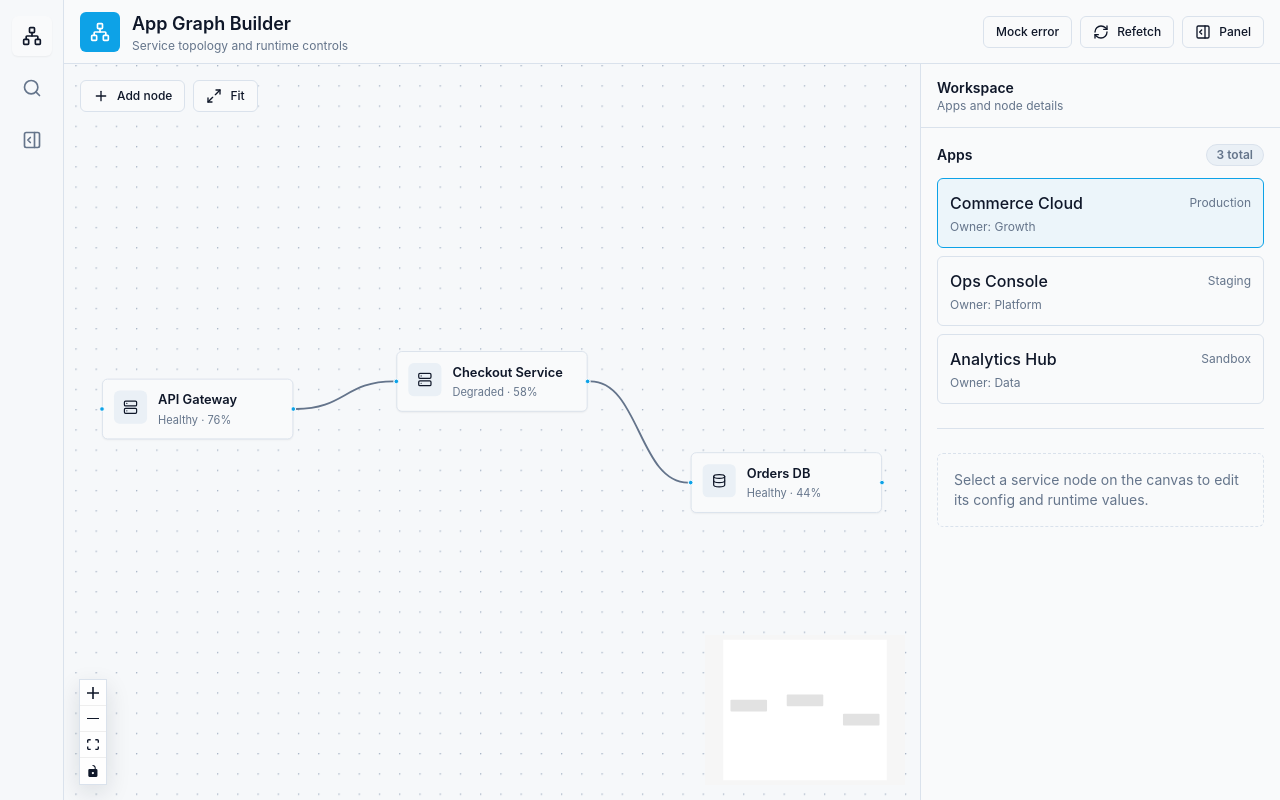
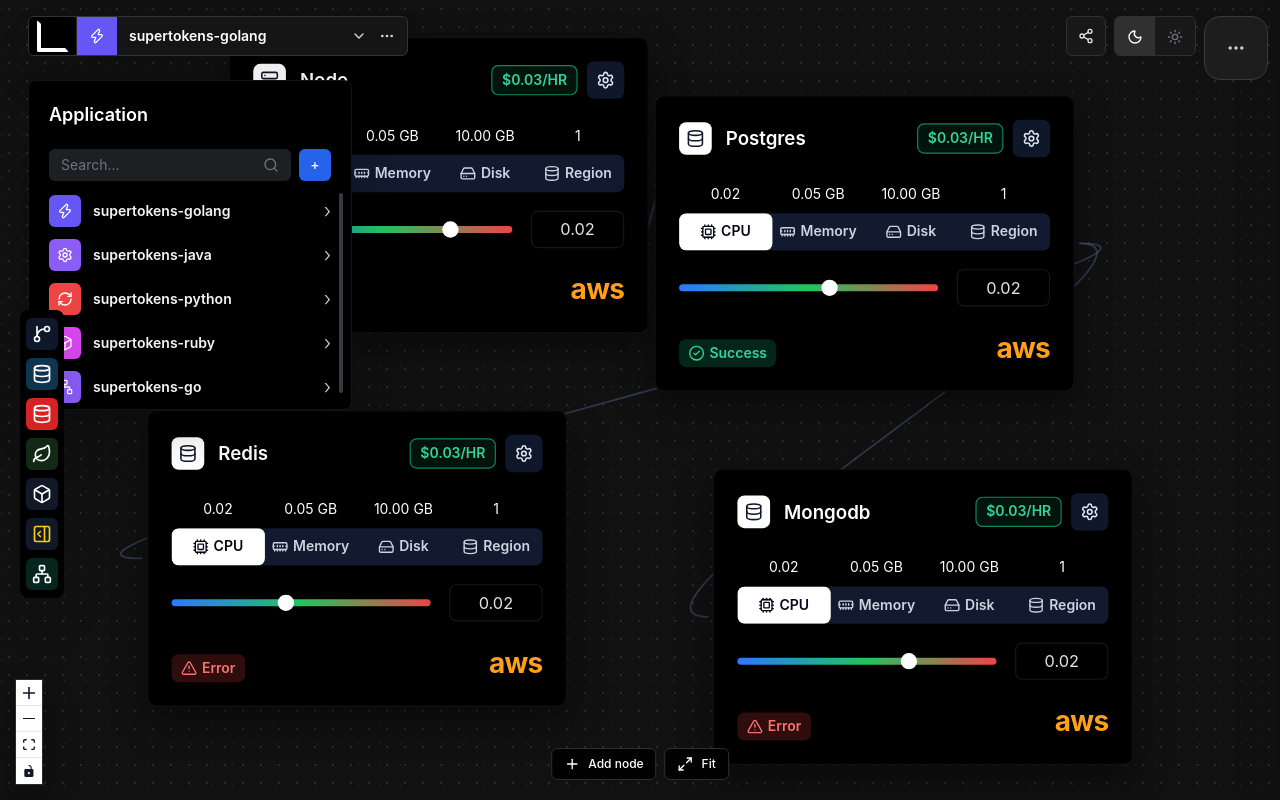
Before and after one commit to Ramdularey1/App-Graph-Builder, a React (Vite) app: page / in a window 1280 px wide. Built offline with nearby package versions, Linux system fonts and the light colour scheme.

Commit message:
update functionality

```diff
--- a/src/api/mockApi.ts
+++ b/src/api/mockApi.ts
@@ -3,19 +3,19 @@ import type { AppGraph, AppSummary } from '../types/graph';
 const apps: AppSummary[] = [
   {
     id: 'commerce',
-    name: 'Commerce Cloud',
+    name: 'supertokens-golang',
     environment: 'Production',
     owner: 'Growth',
   },
   {
     id: 'ops',
-    name: 'Ops Console',
+    name: 'supertokens-java',
     environment: 'Staging',
     owner: 'Platform',
   },
   {
     id: 'analytics',
-    name: 'Analytics Hub',
+    name: 'supertokens-python',
     environment: 'Sandbox',
     owner: 'Data',
   },
@@ -27,9 +27,9 @@ const graphs: Record<string, AppGraph> = {
       {
         id: 'gateway',
         type: 'service',
-        position: { x: 40, y: 110 },
+        position: { x: 420, y: 160 },
         data: {
-          label: 'API Gateway',
+          label: 'Node',
           description: 'Routes storefront and partner traffic.',
           status: 'Healthy',
           traffic: 76,
@@ -39,24 +39,36 @@ const graphs: Record<string, AppGraph> = {
       {
         id: 'checkout',
         type: 'service',
-        position: { x: 360, y: 80 },
+        position: { x: 785, y: 210 },
         data: {
-          label: 'Checkout Service',
+          label: 'Postgres',
           description: 'Owns payment intent and order submission.',
-          status: 'Degraded',
+          status: 'Healthy',
           traffic: 58,
-          kind: 'service',
+          kind: 'database',
         },
       },
       {
         id: 'orders-db',
         type: 'service',
-        position: { x: 680, y: 190 },
+        position: { x: 350, y: 480 },
         data: {
-          label: 'Orders DB',
+          label: 'Redis',
           description: 'Primary order storage cluster.',
-          status: 'Healthy',
+          status: 'Down',
           traffic: 44,
+          kind: 'database',
+        },
+      },
+      {
+        id: 'mongo-db',
+        type: 'service',
+        position: { x: 835, y: 530 },
+        data: {
+          label: 'Mongodb',
+          description: 'Document store for application metadata.',
+          status: 'Down',
+          traffic: 66,
           kind: 'database',
         },
       },
@@ -64,6 +76,7 @@ const graphs: Record<string, AppGraph> = {
     edges: [
       { id: 'gateway-checkout', source: 'gateway', target: 'checkout' },
       { id: 'checkout-orders', source: 'checkout', target: 'orders-db' },
+      { id: 'checkout-mongo', source: 'checkout', target: 'mongo-db' },
     ],
   },
   ops: {
--- a/src/components/graph/GraphCanvas.tsx
+++ b/src/components/graph/GraphCanvas.tsx
@@ -3,7 +3,6 @@ import {
   Background,
   BackgroundVariant,
   Controls,
-  MiniMap,
   ReactFlow,
   useReactFlow,
   useEdgesState,
@@ -107,14 +106,20 @@ export function GraphCanvas() {
   }
 
   return (
-    <section className="relative grid min-h-[calc(100vh-4rem)] grid-cols-1 bg-muted/20 lg:grid-cols-[minmax(0,1fr)_360px]">
+    <section className="relative min-h-screen bg-transparent">
       <div className="relative min-w-0">
-        <div className="absolute left-4 top-4 z-10 flex flex-wrap gap-2">
-          <Button size="sm" variant="outline" onClick={addServiceNode}>
+        <div className="absolute bottom-5 left-1/2 z-10 flex -translate-x-1/2 flex-wrap gap-2">
+          <Button
+            className="border-[#2f2f2f] bg-black/90 text-white hover:bg-[#171717]"
+            size="sm"
+            variant="outline"
+            onClick={addServiceNode}
+          >
             <Plus className="h-4 w-4" />
             Add node
           </Button>
           <Button
+            className="border-[#2f2f2f] bg-black/90 text-white hover:bg-[#171717]"
             size="sm"
             variant="outline"
             onClick={() => {
@@ -143,7 +148,7 @@ export function GraphCanvas() {
         ) : (
           <div
             ref={flowWrapperRef}
-            className="h-[calc(100vh-4rem)] min-h-[560px]"
+            className="h-screen min-h-[720px]"
           >
             <ReactFlow<AppGraph['nodes'][number]>
               nodes={nodes}
@@ -155,26 +160,23 @@ export function GraphCanvas() {
               onSelectionChange={onSelectionChange}
               onNodesDelete={() => setSelectedNodeId(null)}
               fitView
+              fitViewOptions={{ padding: 0.1 }}
               deleteKeyCode={['Backspace', 'Delete']}
               proOptions={{ hideAttribution: true }}
+              className="dark-canvas-flow"
             >
               <FitViewBridge />
               <Background
-                color="#94a3b8"
-                gap={22}
-                size={1.5}
+                color="#2c2c2c"
+                gap={18}
+                size={1.25}
                 variant={BackgroundVariant.Dots}
               />
-              <Controls />
-              <MiniMap pannable zoomable />
+            <Controls className="graph-controls" />
             </ReactFlow>
           </div>
         )}
       </div>
-
-      <aside className="hidden border-l border-border bg-background lg:block">
-        <RightPanel selectedNode={selectedNode} onUpdateNode={updateNodeData} />
-      </aside>
 
       <div
         className={[
@@ -185,7 +187,7 @@ export function GraphCanvas() {
       />
       <aside
         className={[
-          'fixed right-0 top-0 z-50 h-full w-[min(92vw,380px)] translate-x-full border-l border-border bg-background shadow-2xl transition-transform lg:hidden',
+          'fixed right-0 top-0 z-50 h-full w-[min(92vw,380px)] translate-x-full border-l border-[#2b2b2b] bg-black text-white shadow-2xl transition-transform',
           isMobilePanelOpen ? 'translate-x-0' : '',
         ].join(' ')}
       >
--- a/src/components/graph/ServiceNodeCard.tsx
+++ b/src/components/graph/ServiceNodeCard.tsx
@@ -1,31 +1,117 @@
 import { Handle, Position, type NodeProps } from '@xyflow/react';
-import { Database, Server } from 'lucide-react';
+import {
+  AlertTriangle,
+  CheckCircle2,
+  Cpu,
+  Database,
+  HardDrive,
+  MemoryStick,
+  Server,
+  Settings,
+} from 'lucide-react';
 import type { ServiceNode } from '../../types/graph';
 import { cn } from '../../lib/utils';
 
 export function ServiceNodeCard({ data, selected }: NodeProps<ServiceNode>) {
   const Icon = data.kind === 'database' ? Database : Server;
+  const isHealthy = data.status === 'Healthy';
 
   return (
     <div
       className={cn(
-        'min-w-52 rounded-md border border-border bg-background p-3 shadow-sm transition-shadow',
-        selected && 'border-primary shadow-lg shadow-primary/10'
+        'w-[360px] rounded-lg border border-[#111] bg-black p-5 text-white shadow-[0_12px_30px_rgba(0,0,0,0.45)] transition-shadow sm:w-[360px]',
+        selected && 'border-[#2563eb] shadow-[0_0_0_1px_rgba(37,99,235,0.6),0_16px_36px_rgba(0,0,0,0.5)]'
       )}
     >
-      <Handle className="!bg-primary" position={Position.Left} type="target" />
-      <div className="flex items-start gap-3">
-        <div className="flex h-9 w-9 items-center justify-center rounded-md bg-muted text-foreground">
-          <Icon className="h-4 w-4" />
+      <Handle
+        className="!h-2 !w-2 !border-0 !bg-transparent"
+        position={Position.Left}
+        type="target"
+      />
+      <div className="mb-6 flex items-center justify-between gap-4">
+        <div className="flex min-w-0 items-center gap-3">
+          <div className="grid h-7 w-7 place-items-center rounded-md bg-white text-slate-900">
+            <Icon className="h-4 w-4" />
+          </div>
+          <div className="truncate text-base font-semibold">{data.label}</div>
         </div>
-        <div className="min-w-0">
-          <div className="truncate text-sm font-semibold">{data.label}</div>
-          <div className="mt-1 text-xs text-muted-foreground">
-            {data.status} · {data.traffic}%
-          </div>
+        <div className="flex items-center gap-2">
+          <span className="rounded-md border border-emerald-500/70 bg-emerald-500/10 px-2 py-1 text-xs font-semibold text-emerald-400">
+            $0.03/HR
+          </span>
+          <button
+            className="grid h-8 w-8 place-items-center rounded-md bg-[#0f172a] text-slate-200"
+            type="button"
+            aria-label="Node settings"
+          >
+            <Settings className="h-4 w-4" />
+          </button>
         </div>
       </div>
-      <Handle className="!bg-primary" position={Position.Right} type="source" />
+
+      <div className="mb-2 grid grid-cols-4 text-center text-xs text-white">
+        <span>0.02</span>
+        <span>0.05 GB</span>
+        <span>10.00 GB</span>
+        <span>1</span>
+      </div>
+
+      <div className="mb-4 grid grid-cols-4 overflow-hidden rounded-md bg-[#111a2e] text-xs font-semibold text-slate-300">
+        <div className="flex h-8 items-center justify-center gap-1 rounded-md bg-white text-slate-950">
+          <Cpu className="h-3.5 w-3.5" />
+          CPU
+        </div>
+        <div className="flex h-8 items-center justify-center gap-1">
+          <MemoryStick className="h-3.5 w-3.5" />
+          Memory
+        </div>
+        <div className="flex h-8 items-center justify-center gap-1">
+          <HardDrive className="h-3.5 w-3.5" />
+          Disk
+        </div>
+        <div className="flex h-8 items-center justify-center gap-1">
+          <Database className="h-3.5 w-3.5" />
+          Region
+        </div>
+      </div>
+
+      <div className="mb-5 flex items-center gap-4">
+        <div className="relative h-1.5 flex-1 rounded-full bg-gradient-to-r from-[#2c78ff] via-[#21c55d] to-[#ef4444]">
+          <div
+            className="absolute top-1/2 h-3.5 w-3.5 -translate-y-1/2 rounded-full bg-white"
+            style={{ left: `calc(${data.traffic}% - 7px)` }}
+          />
+        </div>
+        <div className="grid h-8 w-20 place-items-center rounded-md border border-[#171717] bg-black text-sm text-zinc-200">
+          0.02
+        </div>
+      </div>
+
+      <div className="flex items-end justify-between">
+        <span
+          className={cn(
+            'inline-flex items-center gap-1 rounded-md px-2 py-1 text-xs font-semibold',
+            isHealthy
+              ? 'bg-emerald-500/20 text-emerald-400'
+              : 'bg-red-500/20 text-red-400'
+          )}
+        >
+          {isHealthy ? (
+            <CheckCircle2 className="h-3.5 w-3.5" />
+          ) : (
+            <AlertTriangle className="h-3.5 w-3.5" />
+          )}
+          {isHealthy ? 'Success' : 'Error'}
+        </span>
+        <div className="text-2xl font-bold tracking-tight text-[#ff9f1a]">
+          aws
+        </div>
+      </div>
+      <Handle
+        className="!h-2 !w-2 !border-0 !bg-transparent"
+        position={Position.Right}
+        type="source"
+      />
     </div>
   );
 }
--- a/src/components/layout/AppShell.tsx
+++ b/src/components/layout/AppShell.tsx
@@ -1,4 +1,21 @@
-import { Menu, Network, PanelRightOpen, RefreshCw, Search } from 'lucide-react';
+import {
+  Box,
+  ChevronDown,
+  Database,
+  GitBranch,
+  Leaf,
+  Menu,
+  Moon,
+  MoreHorizontal,
+  Network,
+  PanelRightOpen,
+  RefreshCw,
+  Search,
+  Settings,
+  Share2,
+  Sun,
+  Zap,
+} from 'lucide-react';
 import { useEffect } from 'react';
 import { useQueryClient } from '@tanstack/react-query';
 import { GraphCanvas } from '../graph/GraphCanvas';
@@ -23,82 +40,128 @@ export function AppShell() {
   }, [apps, selectedAppId, setSelectedAppId]);
 
   return (
-    <div className="flex min-h-screen bg-background text-foreground">
+    <div className="relative min-h-screen overflow-hidden bg-[#111111] text-white">
+      <div className="pointer-events-none absolute inset-0 bg-[radial-gradient(circle_at_center,rgba(255,255,255,0.10)_1px,transparent_1.5px)] [background-size:18px_18px]" />
+      <header className="pointer-events-none fixed left-7 right-3 top-4 z-30 flex items-start justify-between">
+        <div className="pointer-events-auto flex h-10 w-[380px] max-w-[calc(100vw-2rem)] items-center overflow-hidden rounded-md border border-[#333] bg-[#151515] shadow-2xl">
+          <div className="grid h-10 w-12 place-items-center border-r border-[#2a2a2a] bg-black">
+            <div className="h-8 w-8 rounded-sm border-4 border-white border-r-transparent border-t-transparent" />
+          </div>
+          <div className="grid h-10 w-10 place-items-center bg-[#6657f4]">
+            <Zap className="h-4 w-4 text-white" />
+          </div>
+          <div className="flex min-w-0 flex-1 items-center justify-between px-3 text-sm font-semibold">
+            <span className="truncate">supertokens-golang</span>
+            <div className="flex items-center gap-3 text-zinc-300">
+              <ChevronDown className="h-4 w-4" />
+              <MoreHorizontal className="h-4 w-4" />
+            </div>
+          </div>
+        </div>
+
+        <div className="pointer-events-auto flex items-start gap-2">
+          <Button
+            className="h-10 w-10 border-[#303030] bg-[#181818] text-zinc-200 hover:bg-[#242424]"
+            size="icon"
+            variant="outline"
+            onClick={() => queryClient.invalidateQueries()}
+            aria-label="Refetch"
+          >
+            <Share2 className="h-4 w-4" />
+          </Button>
+          <div className="flex h-10 overflow-hidden rounded-md border border-[#303030] bg-[#181818]">
+            <Button
+              className="h-10 w-10 rounded-none border-0 bg-[#303030] text-white hover:bg-[#3a3a3a]"
+              size="icon"
+              variant="ghost"
+              onClick={() => setSimulateApiError(!simulateApiError)}
+              aria-label="Toggle mock error"
+            >
+              <Moon className="h-4 w-4" />
+            </Button>
+            <Button
+              className="h-10 w-10 rounded-none border-0 bg-transparent text-zinc-500 hover:bg-[#242424]"
+              size="icon"
+              variant="ghost"
+              onClick={() => queryClient.invalidateQueries()}
+              aria-label="Refresh data"
+            >
+              <Sun className="h-4 w-4" />
+            </Button>
+          </div>
+          <Button
+            className="h-16 w-16 rounded-2xl border-[#3a3a3a] bg-[#1d1d1d] text-zinc-300 hover:bg-[#252525]"
+            size="icon"
+            variant="outline"
+            onClick={() => setMobilePanelOpen(true)}
+            aria-label="Open inspector"
+          >
+            <MoreHorizontal className="h-5 w-5" />
+          </Button>
+        </div>
+      </header>
+
       <LeftRail />
-      <div className="flex min-w-0 flex-1 flex-col">
-        <header className="flex h-16 items-center justify-between border-b border-border bg-background/95 px-4 backdrop-blur">
-          <div className="flex min-w-0 items-center gap-3">
+      <div className="relative z-10 min-h-screen">
+        <main className="min-h-screen">
+          <GraphCanvas />
+        </main>
+        <div className="fixed left-7 top-20 z-20 hidden h-[330px] w-[324px] rounded-lg border border-[#141414] bg-black shadow-2xl md:block">
+          <div className="p-5">
+            <div className="mb-5 text-lg font-semibold">Application</div>
+            <div className="mb-3 flex gap-2">
+              <div className="flex h-8 flex-1 items-center gap-2 rounded-md bg-[#1d2023] px-3 text-sm text-zinc-500">
+                <span>Search...</span>
+                <Search className="ml-auto h-4 w-4" />
+              </div>
+              <Button
+                className="h-8 w-8 bg-[#2563eb] hover:bg-[#1d4ed8]"
+                size="icon"
+                onClick={() => setMobilePanelOpen(true)}
+              >
+                +
+              </Button>
+            </div>
             <Button
-              className="lg:hidden"
+              className="mb-3 md:hidden"
               size="icon"
-              variant="outline"
               onClick={() => setMobilePanelOpen(true)}
               aria-label="Open panel"
             >
               <Menu className="h-4 w-4" />
             </Button>
-            <div className="flex h-10 w-10 items-center justify-center rounded-md bg-primary text-primary-foreground">
-              <Network className="h-5 w-5" />
-            </div>
-            <div className="min-w-0">
-              <h1 className="truncate text-lg font-semibold">
-                App Graph Builder
-              </h1>
-              <p className="truncate text-xs text-muted-foreground">
-                Service topology and runtime controls
-              </p>
-            </div>
+            <AppMenu />
           </div>
-          <div className="flex items-center gap-2">
-            <Button
-              variant={simulateApiError ? 'default' : 'outline'}
-              size="sm"
-              onClick={() => setSimulateApiError(!simulateApiError)}
-            >
-              Mock error
-            </Button>
-            <Button
-              variant="outline"
-              size="sm"
-              onClick={() => queryClient.invalidateQueries()}
-            >
-              <RefreshCw className="h-4 w-4" />
-              <span className="hidden sm:inline">Refetch</span>
-            </Button>
-            <Button
-              className="hidden lg:inline-flex"
-              variant="outline"
-              size="sm"
-              onClick={() => setMobilePanelOpen(true)}
-            >
-              <PanelRightOpen className="h-4 w-4" />
-              Panel
-            </Button>
-          </div>
-        </header>
-
-        <main className="min-h-0 flex-1">
-          <GraphCanvas />
-        </main>
+          <div className="absolute right-2 top-28 h-[200px] w-1 rounded-full bg-zinc-500/50" />
+        </div>
       </div>
     </div>
   );
 }
 
 function LeftRail() {
-  const items = [Network, Search, PanelRightOpen];
+  const items = [
+    { icon: GitBranch, color: 'bg-[#0f172a]', label: 'GitHub' },
+    { icon: Database, color: 'bg-[#0f3450]', label: 'Postgres' },
+    { icon: Database, color: 'bg-[#d52222]', label: 'Redis' },
+    { icon: Leaf, color: 'bg-[#112915]', label: 'Mongo' },
+    { icon: Box, color: 'bg-[#111827]', label: 'Box' },
+    { icon: PanelRightOpen, color: 'bg-[#111827]', label: 'Panels' },
+    { icon: Network, color: 'bg-[#06251d]', label: 'Network' },
+  ];
 
   return (
-    <nav className="hidden w-16 shrink-0 flex-col items-center gap-3 border-r border-border bg-muted/25 py-4 md:flex">
-      {items.map((Icon, index) => (
+    <nav className="fixed left-5 top-[310px] z-30 hidden w-11 flex-col items-center gap-2 rounded-lg bg-black p-2 shadow-2xl md:flex">
+      {items.map(({ icon: Icon, color, label }, index) => (
         <button
           className={cn(
-            'flex h-10 w-10 items-center justify-center rounded-md text-muted-foreground transition-colors hover:bg-accent hover:text-foreground',
-            index === 0 && 'bg-background text-foreground shadow-sm'
+            'flex h-8 w-8 items-center justify-center rounded-md text-white transition-transform hover:scale-105',
+            color,
+            index === 5 && 'text-yellow-400'
           )}
-          key={Icon.displayName ?? index}
+          key={label}
           type="button"
-          aria-label={`Navigation item ${index + 1}`}
+          aria-label={label}
         >
           <Icon className="h-5 w-5" />
         </button>
@@ -106,3 +169,36 @@ function LeftRail() {
     </nav>
   );
 }
+
+function AppMenu() {
+  const rows = [
+    { name: 'supertokens-golang', icon: Zap, color: 'bg-[#6657f4]' },
+    { name: 'supertokens-java', icon: Settings, color: 'bg-[#8b5cf6]' },
+    { name: 'supertokens-python', icon: RefreshCw, color: 'bg-[#ef4444]' },
+    { name: 'supertokens-ruby', icon: Box, color: 'bg-[#d946ef]' },
+    { name: 'supertokens-go', icon: Network, color: 'bg-[#8b5cf6]' },
+  ];
+
+  return (
+    <div className="space-y-2">
+      {rows.map(({ name, icon: Icon, color }) => (
+        <button
+          className="flex h-9 w-full items-center gap-3 rounded-md text-left text-sm font-semibold text-zinc-100 hover:bg-white/5"
+          key={name}
+          type="button"
+        >
+          <span
+            className={cn(
+              'grid h-8 w-8 shrink-0 place-items-center rounded-md text-white',
+              color
+            )}
+          >
+            <Icon className="h-4 w-4" />
+          </span>
+          <span className="flex-1">{name}</span>
+          <span className="text-xl font-light text-zinc-300">›</span>
+        </button>
+      ))}
+    </div>
+  );
+}
--- a/src/styles.css
+++ b/src/styles.css
@@ -3,27 +3,27 @@
 @tailwind utilities;
 
 :root {
-  --background: 210 20% 98%;
-  --foreground: 222 47% 11%;
-  --muted: 210 40% 94%;
-  --muted-foreground: 215 16% 47%;
-  --accent: 210 40% 94%;
-  --accent-foreground: 222 47% 11%;
-  --border: 214 32% 89%;
-  --input: 214 32% 89%;
-  --ring: 199 89% 48%;
-  --primary: 199 89% 48%;
+  --background: 0 0% 7%;
+  --foreground: 0 0% 100%;
+  --muted: 0 0% 12%;
+  --muted-foreground: 0 0% 60%;
+  --accent: 0 0% 15%;
+  --accent-foreground: 0 0% 100%;
+  --border: 0 0% 18%;
+  --input: 0 0% 18%;
+  --ring: 221 83% 53%;
+  --primary: 221 83% 53%;
   --primary-foreground: 0 0% 100%;
   font-family:
     Inter, ui-sans-serif, system-ui, -apple-system, BlinkMacSystemFont, "Segoe UI",
     sans-serif;
-  color-scheme: light;
+  color-scheme: dark;
 }
 
 body {
   margin: 0;
   min-width: 320px;
-  background: hsl(var(--background));
+  background: #111;
 }
 
 button,
@@ -36,12 +36,26 @@ textarea {
   font-family: inherit;
 }
 
-.react-flow__edge-path {
-  stroke: #64748b;
-  stroke-width: 2;
+.dark-canvas-flow .react-flow__edge-path {
+  stroke: rgba(72, 92, 128, 0.55);
+  stroke-width: 1.5;
 }
 
-.react-flow__controls {
-  border: 1px solid hsl(var(--border));
-  box-shadow: 0 8px 24px rgb(15 23 42 / 0.12);
+.dark-canvas-flow .react-flow__handle {
+  opacity: 0;
 }
+
+.graph-controls {
+  border: 1px solid #2b2b2b;
+  box-shadow: 0 14px 30px rgb(0 0 0 / 0.35);
+}
+
+.graph-controls button {
+  background: #fff;
+  border-color: #e5e7eb;
+  color: #111827;
+}
+
+.react-flow__attribution {
+  display: none;
+}
```
Also changed, not shown: 5 other files (tests, documents, lock files or other folders).
